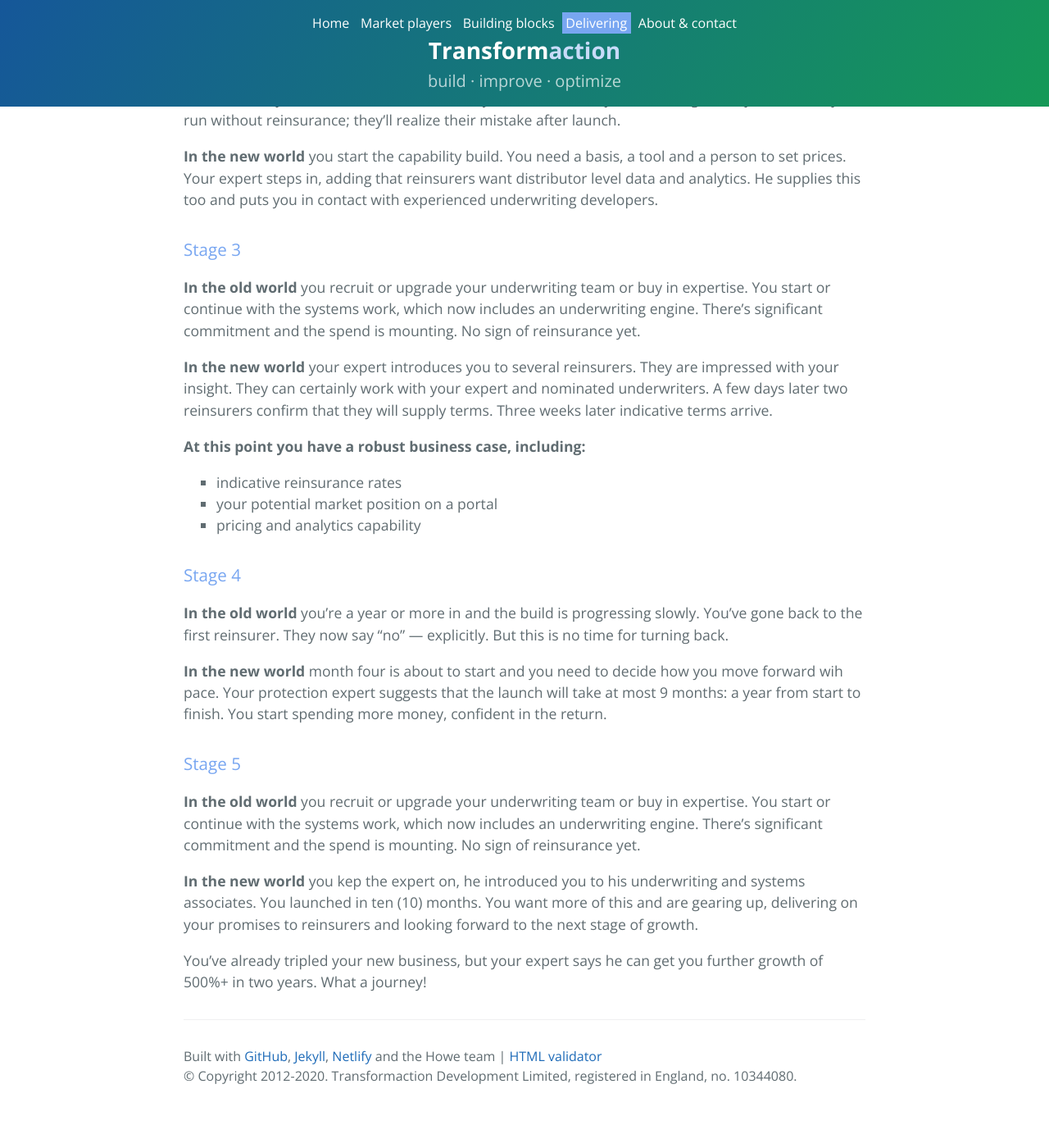
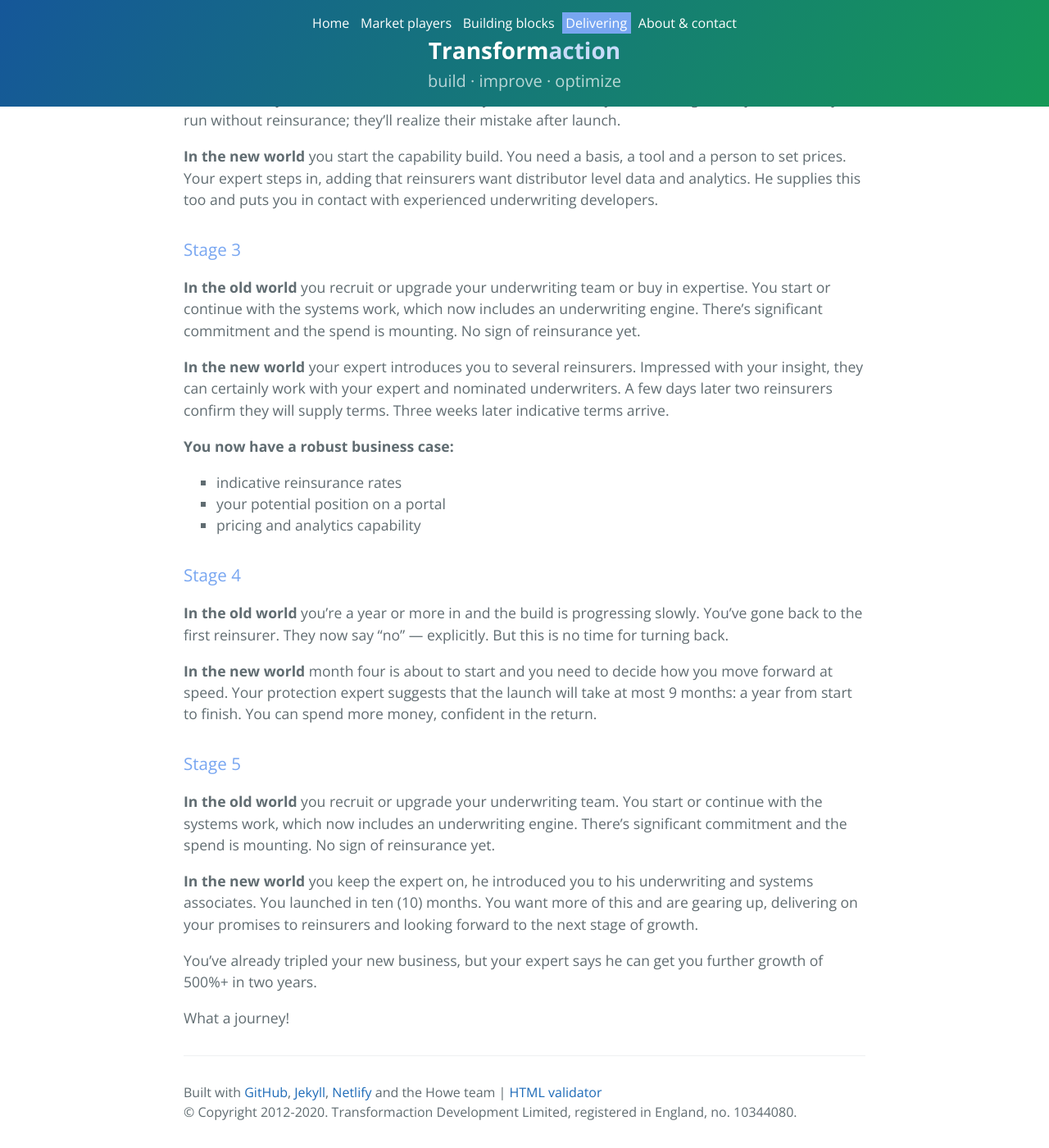
Before and after one commit to maverickactuary/1actuary, a Jekyll site: the page built from content/4delivering/index.md, in a window 1280 px wide and 1400 px high, scrolled down 1946 px. Shown: the whole window at 82% size. Built offline with Jekyll 4.4.1, drawn with Linux system fonts in a browser that asks for light colours; before the commit the page ends 3302 px from its top, so only the background shows below that; some of the changed text lies outside the part shown.

Commit message:
Delivering tighteing

```diff
--- a/content/4delivering/index.md
+++ b/content/4delivering/index.md
@@ -20,9 +20,9 @@ This article sets out some of the lessons learned: why do so many big projects s
 2. **Challengers** who can improve to be a top 6 player.
 3. **Leaders** who still have scope for optimizations.
 
-This article is especially aimed at 1 and 2 above: those wanting to build a major protection proposition, robustly, cost effectively and at pace and those who (hopefully) realize that they have significant work to do to catch the leaders &mdash; and may have to do different things.
+This article is especially aimed those who want to build a protection proposition, but robustly, cost effectively and at pace and also those who believe they have significant work to do to catch the leaders.
 
-## Why you need a fresh approach
+## A fresh approach
 
 Successful protection (re-)launches by those not already in the top six come around once a decade. The new approach saves money, heartache and face and provides upside.
 
@@ -68,25 +68,26 @@ This supplies the drive to move forward and spend with confidence.
 
 **In the old world** you recruit or upgrade your underwriting team or buy in expertise. You start or continue with the systems work, which now includes an underwriting engine. There's significant commitment and the spend is mounting. No sign of reinsurance yet.
 
-**In the new world** your expert introduces you to several reinsurers. They are impressed with your insight. They can certainly work with your expert and nominated underwriters. A few days later two reinsurers confirm that they will supply terms. Three weeks later indicative terms arrive.
-<!-- {: .update} -->
+**In the new world** your expert introduces you to several reinsurers. Impressed with your insight, they can certainly work with your expert and nominated underwriters. A few days later two reinsurers confirm they will supply terms. Three weeks later indicative terms arrive.
 
-**At this point you have a robust business case, including:**
+**You now have a robust business case:**
 
 + indicative reinsurance rates
-+ your potential market position on a portal
++ your potential position on a portal
 + pricing and analytics capability
 
 ### Stage 4
 
 **In the old world** you're a year or more in and the build is progressing slowly. You've gone back to the first reinsurer. They now say "no" &mdash; explicitly. But this is no time for turning back.
 
-**In the new world** month four is about to start and you need to decide how you move forward wih pace. Your protection expert suggests that the launch will take at most 9 months: a year from start to finish. You start spending more money, confident in the return.
+**In the new world** month four is about to start and you need to decide how you move forward at speed. Your protection expert suggests that the launch will take at most 9 months: a year from start to finish. You can spend more money, confident in the return.
 
 ### Stage 5
 
-**In the old world** you recruit or upgrade your underwriting team or buy in expertise. You start or continue with the systems work, which now includes an underwriting engine. There's significant commitment and the spend is mounting. No sign of reinsurance yet.
+**In the old world** you recruit or upgrade your underwriting team. You start or continue with the systems work, which now includes an underwriting engine. There's significant commitment and the spend is mounting. No sign of reinsurance yet.
 
-**In the new world** you kep the expert on, he introduced you to his underwriting and systems associates. You launched in ten (10) months. You want more of this and are gearing up, delivering on your promises to reinsurers and looking forward to the next stage of growth.
+**In the new world** you keep the expert on, he introduced you to his underwriting and systems associates. You launched in ten (10) months. You want more of this and are gearing up, delivering on your promises to reinsurers and looking forward to the next stage of growth.
 
-You've already tripled your new business, but your expert says he can get you further growth of 500%+ in two years. What a journey!
+You've already tripled your new business, but your expert says he can get you further growth of 500%+ in two years.
+
+What a journey!
```
Also changed, not shown: other parts of content/4delivering/index.md (+5 -5 lines), content/2marketplayers/index.md (+2 -2 lines), content/3buildingblocks/index.md (+1 -1 lines).
